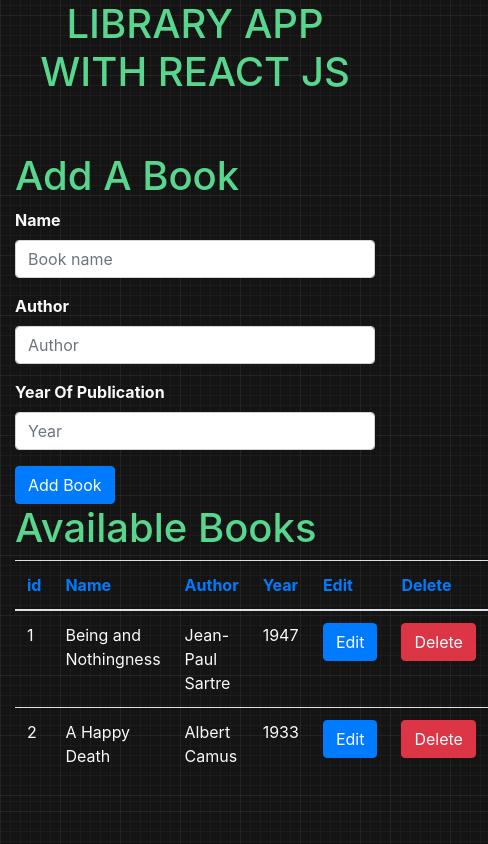
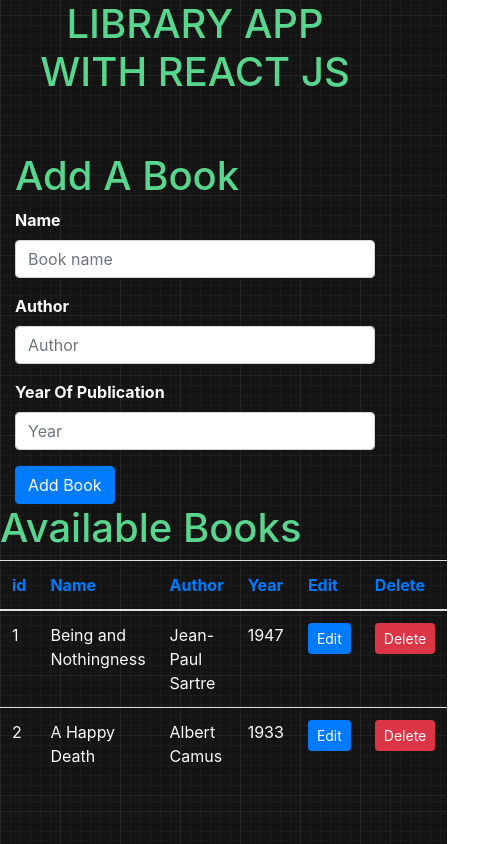
Before and after one commit to lumunge/React-CRUD-App, a React (Create React App) app: page / in a window 390 px wide. Shown: the whole page, 488 px wide, since content can reach past the window. Built offline with nearby package versions, Linux system fonts and the light colour scheme.

Commit message:
responsive

```diff
--- a/src/App.js
+++ b/src/App.js
@@ -1,6 +1,6 @@
 import React, {useState} from 'react';
 import './index.css';
-import Books from './Books';
+import Books from './Components/Books';
 import Addbook from './Components/Addbook';
 import 'bootstrap/dist/css/bootstrap.min.css';
 import EditBook from './Components/Editbook';
@@ -70,7 +70,7 @@ function App() {
           </div>
         )}
       </div>
-      <div className="col-sm-6 all-books">
+      <div className="availableBooks">
         <h1>Available Books</h1>
           <Books
             books={books}
--- a/src/Books.jsx
+++ b/src/Components/Books.jsx
@@ -2,7 +2,8 @@ import React from 'react';
 
 const Books = (props) => {
     return(
-        <table class="table">
+        <div className="table-responsive-sm">
+        <table className="table">
             <thead>
                 <tr>
                 <th className="text-primary">id</th>
@@ -23,7 +24,7 @@ const Books = (props) => {
                             <td>{book.year}</td>
                             <td>
                                 <button
-                                    className="btn btn-primary"
+                                    className="btn btn-sm btn-primary"
                                     onClick={() => {
                                         props.editBook(book)
                                     }}
@@ -36,7 +37,7 @@ const Books = (props) => {
                                     onClick={() => {
                                         props.deleteBook(book.id)
                                     }}
-                                    className="btn btn-danger"
+                                    className="btn btn-sm btn-danger"
                                 >
                                 Delete
                                 </button>
@@ -50,6 +51,7 @@ const Books = (props) => {
                 )}
             </tbody>
         </table>
+        </div>
     )
 }
 
--- a/src/index.css
+++ b/src/index.css
@@ -12,3 +12,6 @@ body{
 h1{
   color:  #58d68d;
 }
+h2{
+  color: #fff;
+}
```
